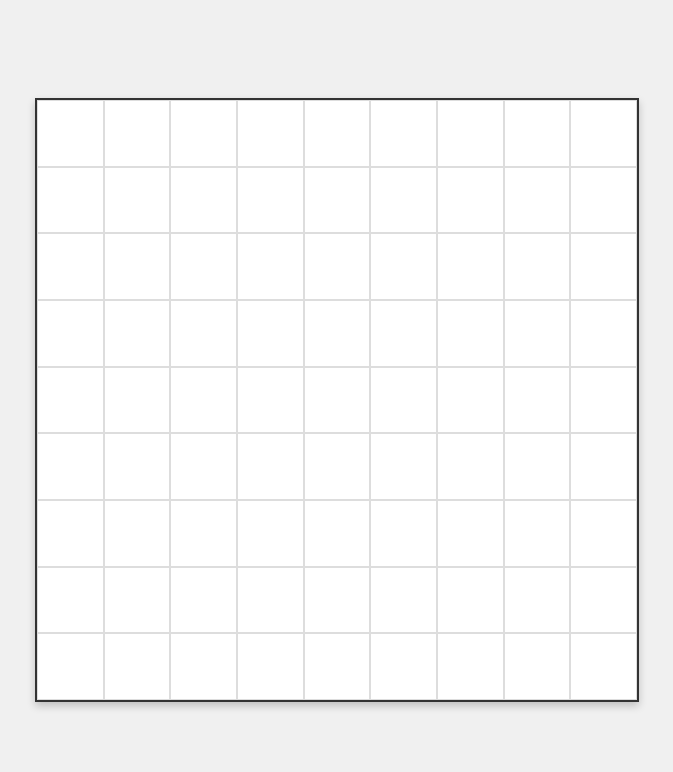
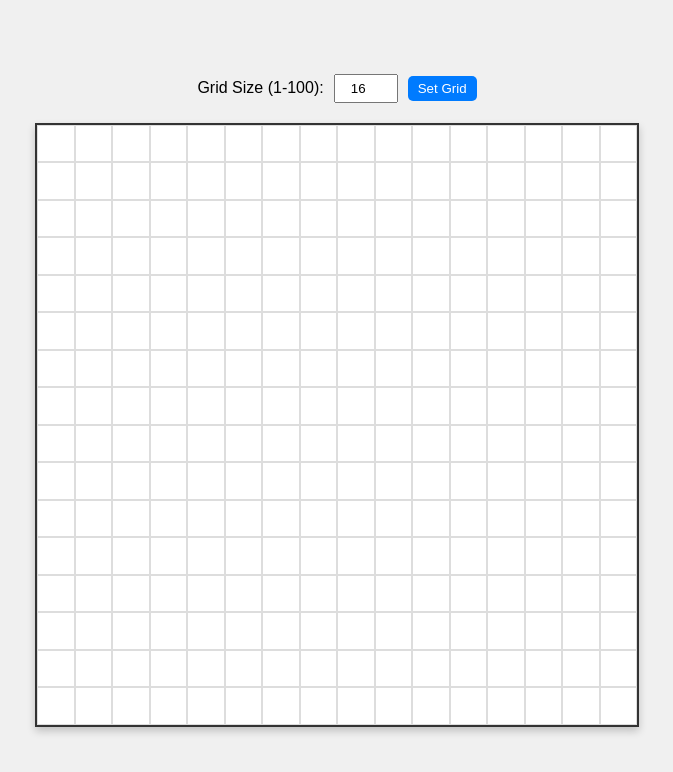
Before and after one commit to mmustafa93/Etch-a-Sketch, a plain HTML site: page index.html in a window 1280 px wide. Shown: the whole page, without its empty margins (303-976 px from the left). Drawn offline with Linux system fonts and the light colour scheme.

Commit message:
Add user input functionaility for the size of the grid

```diff
--- a/index.html
+++ b/index.html
@@ -7,6 +7,11 @@
     <link rel="stylesheet" href="styles.css">
 </head>
 <body>
+    <div id="controls">
+        <label for="grid-size">Grid Size (1-100):</label>
+        <input type="number" id="grid-size" min="1" max="100" value="16">
+        <button id="set-grid">Set Grid</button>
+    </div>
     <div id="container"></div>
     <script src="index.js"></script>
 </body>
--- a/index.js
+++ b/index.js
@@ -1,4 +1,6 @@
 const container = document.getElementById("container");
+const gridSizeInput = document.getElementById("grid-size");
+const setGridButton = document.getElementById("set-grid");
 
 function createGrid(size) {
     // Clear any existing grid
@@ -18,5 +20,17 @@ function createGrid(size) {
     }
 }
 
-// Initialize the grid
-createGrid(9); // 16x16 grid
+// Event listener for the "Set Grid" button
+setGridButton.addEventListener("click", () => {
+    const gridSize = parseInt(gridSizeInput.value);
+
+    // Validate input and set grid
+    if (!isNaN(gridSize) && gridSize >= 1 && gridSize <= 100) {
+        createGrid(gridSize);
+    } else {
+        alert("Please enter a number between 1 and 100.");
+    }
+});
+
+// Initialize the grid with the default size
+createGrid(16);
--- a/styles.css
+++ b/styles.css
@@ -2,22 +2,49 @@
 body {
     margin: 0;
     display: flex;
+    flex-direction: column;
+    align-items: center;
     justify-content: center;
-    align-items: center;
     height: 100vh;
     background-color: #f0f0f0;
     font-family: Arial, sans-serif;
 }
 
+/* Controls */
+#controls {
+    margin-bottom: 20px;
+    display: flex;
+    align-items: center;
+    gap: 10px;
+}
+
+#grid-size {
+    width: 50px;
+    padding: 5px;
+    text-align: center;
+}
+
+button {
+    padding: 5px 10px;
+    border: none;
+    background-color: #007BFF;
+    color: white;
+    cursor: pointer;
+    border-radius: 5px;
+}
+
+button:hover {
+    background-color: #0056b3;
+}
+
 /* Container */
 #container {
     display: flex;
-    flex-wrap: wrap; /* Ensures squares wrap to the next row */
-    width: 600px; /* Fixed width for consistent layout */
+    flex-wrap: wrap;
+    width: 600px;
     border: 2px solid #333;
     box-shadow: 0 4px 8px rgba(0, 0, 0, 0.2);
     background-color: #fff;
-    aspect-ratio: 1 / 1; /* Keeps it square (optional if JS controls height) */
 }
 
 /* Grid Squares */
```
